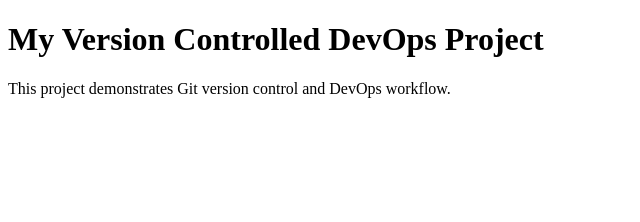
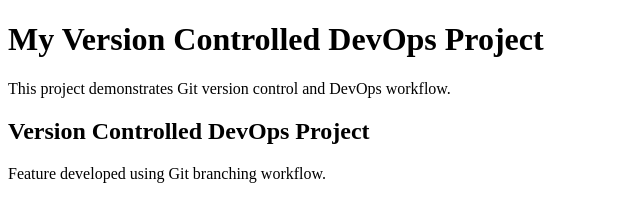
Before and after one commit to snehal-code66/devops-git-project, a plain HTML site: page index.html in a window 1280 px wide. Shown: the whole page, without its empty margins (0-640 px from the left). Drawn offline with Linux system fonts and the light colour scheme.

Commit message:
Add project feature

```diff
--- a/index.html
+++ b/index.html
@@ -7,4 +7,6 @@
     <h1>My Version Controlled DevOps Project</h1>
     <p>This project demonstrates Git version control and DevOps workflow.</p>
 </body>
+    <h2> Version Controlled DevOps Project</h2>
+     <p> Feature developed using Git branching workflow.</p>
 </html>
```
